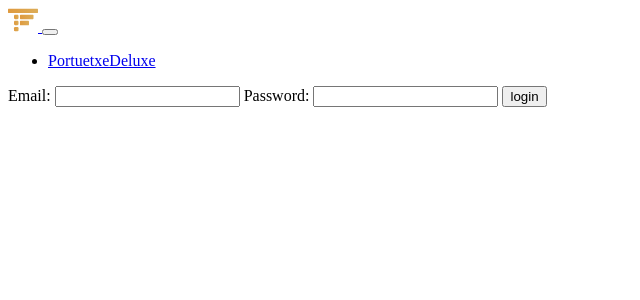
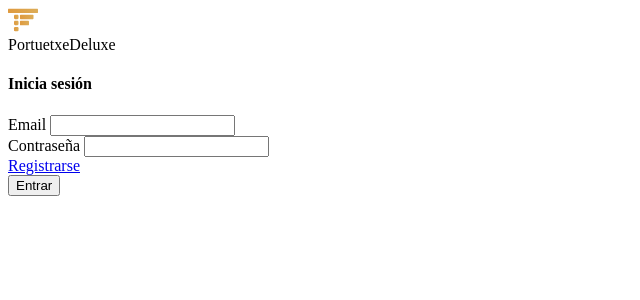
Before and after one commit to iamdavi/portuetxe-deluxe, a Symfony app: template templates/login/index.html.twig in a window 1280 px wide. Shown: the top 300 px of the page, without its empty margins (0-640 px from the left). Run offline with Twig, Linux system fonts and the light colour scheme; the template is opened without the code that fills it, so the values that code supplies are empty; some libraries are stand-ins or nearby versions.

Commit message:
Creado 'Login', 'Registro' y entidad Profile

```diff
--- a/assets/styles/app.scss
+++ b/assets/styles/app.scss
@@ -1,2 +1,3 @@
 @import "~bootstrap/scss/bootstrap";
 @import "custom";
+@import "login";
--- a/assets/styles/custom.scss
+++ b/assets/styles/custom.scss
@@ -35,3 +35,7 @@ h1 {
 	background-color: var(--bs-btn-bg);
 	color: white;
 }
+
+.w-95 {
+	width: 95%;
+}
--- a/src/Form/RegistrationFormType.php
+++ b/src/Form/RegistrationFormType.php
@@ -6,6 +6,7 @@ use App\Entity\User;
 use Symfony\Component\Form\AbstractType;
 use Symfony\Component\Form\Extension\Core\Type\CheckboxType;
 use Symfony\Component\Form\Extension\Core\Type\PasswordType;
+use Symfony\Component\Form\Extension\Core\Type\SubmitType;
 use Symfony\Component\Form\FormBuilderInterface;
 use Symfony\Component\OptionsResolver\OptionsResolver;
 use Symfony\Component\Validator\Constraints\IsTrue;
@@ -42,8 +43,7 @@ class RegistrationFormType extends AbstractType
                         'max' => 4096,
                     ]),
                 ],
-            ])
-        ;
+            ]);
     }
 
     public function configureOptions(OptionsResolver $resolver): void
--- a/templates/base.html.twig
+++ b/templates/base.html.twig
@@ -17,7 +17,7 @@
 
 <body>
     <nav class="navbar navbar-expand-lg p-0">
-        <div class="container-fluid">
+        <div class="container-fluid w-95">
             <a class="navbar-brand d-flex align-items-center" href="{{ path('homepage') }}">
                 <img src="{{ asset('img/test_abogacia_logo.svg') }}" alt="Test de acceso" width="30" height="24">
                 {# <span class="ms-3"> Test acceso abogacía </span> #}
--- a/templates/home/index.html.twig
+++ b/templates/home/index.html.twig
@@ -6,7 +6,7 @@
 
 <div class="container">
 	<div class="row">
-		<div class="col col-md-3 col-sm-12">
+		<div class="col col-md-3 col-sm-12 pt-3">
 			<div class="list-group">
 				<a href="#" class="list-group-item list-group-item-action active" aria-current="true">
 					<i class="bi bi-card-text"></i>
--- a/templates/login/index.html.twig
+++ b/templates/login/index.html.twig
@@ -1,22 +1,73 @@
-{% extends 'base.html.twig' %}
+<!DOCTYPE html>
+<html>
 
-{% block title %}Inicio de sesion{% endblock %}
+<head>
+    <meta charset="UTF-8">
+    <title>{% block title %}Test Acceso Abogacía{% endblock %}</title>
+    <meta name="viewport" content="width=device-width, initial-scale=1">
+    <link rel="icon" href="{{ asset('img/test_abogacia_logo.svg') }}">
+    {% block stylesheets %}
+    {{ encore_entry_link_tags('app') }}
+    {% endblock %}
 
-{% block body %}
-{% if error %}
-<div>{{ error.messageKey|trans(error.messageData, 'security') }}</div>
-{% endif %}
+    {% block javascripts %}
+    {{ encore_entry_script_tags('app') }}
+    {% endblock %}
+</head>
 
-<form action="{{ path('app_login') }}" method="post">
-    <label for="username">Email:</label>
-    <input type="text" id="username" name="_username" value="{{ last_username }}">
+<body>
+    <div class="container-fluid">
+        <div id="login-view" class="row justify-content-center align-items-center">
+            <div class="card">
+                <div class="card-body">
+                    <div class="card-title">
+                        <div class="row text-center">
+                            <div class="col py-4">
+                                <img src="{{ asset('img/test_abogacia_logo.svg') }}" alt="Test de acceso" width="30"
+                                    height="24">
+                                <br>
+                                <span class="icon-title fs-3">PortuetxeDeluxe</span>
+                            </div>
+                        </div>
+                        <div class="row text-center">
+                            <div class="col-12">
+                                <h4 class="fw-normal mt-2 mb-3">Inicia sesión</h4>
+                            </div>
+                        </div>
+                        <div class="row">
+                            {% if error %}
+                            <div class="alert alert-danger alert-dismissible fade show py-2" role="alert">
+                                <i class="bi bi-exclamation-triangle-fill"></i>
+                                {{ error.messageKey|trans(error.messageData, 'security') }}
+                                <button type="button" class="btn-close" data-bs-dismiss="alert" aria-label="Close"
+                                    style="padding: 12px;"></button>
+                            </div>
+                            {% endif %}
+                            <form action="{{ path('app_login') }}" method="post">
+                                <div class="mb-3">
+                                    <label for="username" class="form-label">Email</label>
+                                    <input id="username" type="email" name="_username" class="form-control"
+                                        value="{{ last_username }}">
+                                </div>
+                                <div class="mb-3">
+                                    <label for="password" class="form-label">Contraseña</label>
+                                    <input id="password" class="form-control" type="password" name="_password">
+                                </div>
+                                <div class="row">
+                                    <div class="col">
+                                        <a href="{{ path('app_register') }}" class="btn">Registrarse</a>
+                                    </div>
+                                    <div class="col">
+                                        <button type="submit" class="btn btn-dark float-end">Entrar</button>
+                                    </div>
+                                </div>
+                            </form>
+                        </div>
+                    </div>
+                </div>
+            </div>
+        </div>
+    </div>
+</body>
 
-    <label for="password">Password:</label>
-    <input type="password" id="password" name="_password">
-
-    {# If you want to control the URL the user is redirected to on success #}
-    {# <input type="hidden" name="_target_path" value="/account"> #}
-
-    <button type="submit">login</button>
-</form>
-{% endblock %}
+</html>
```
Also changed, not shown: assets/styles/login.scss (added, +12 -0 lines), migrations/Version20230921205105.php (added, +33 -0 lines), src/Entity/Profile.php (added, +66 -0 lines), src/Entity/User.php (+20 -0 lines), src/Repository/ProfileRepository.php (added, +48 -0 lines), templates/components/post/homeListComponent.html.twig (+4 -3 lines), templates/registration/register.html.twig (+62 -17 lines).
